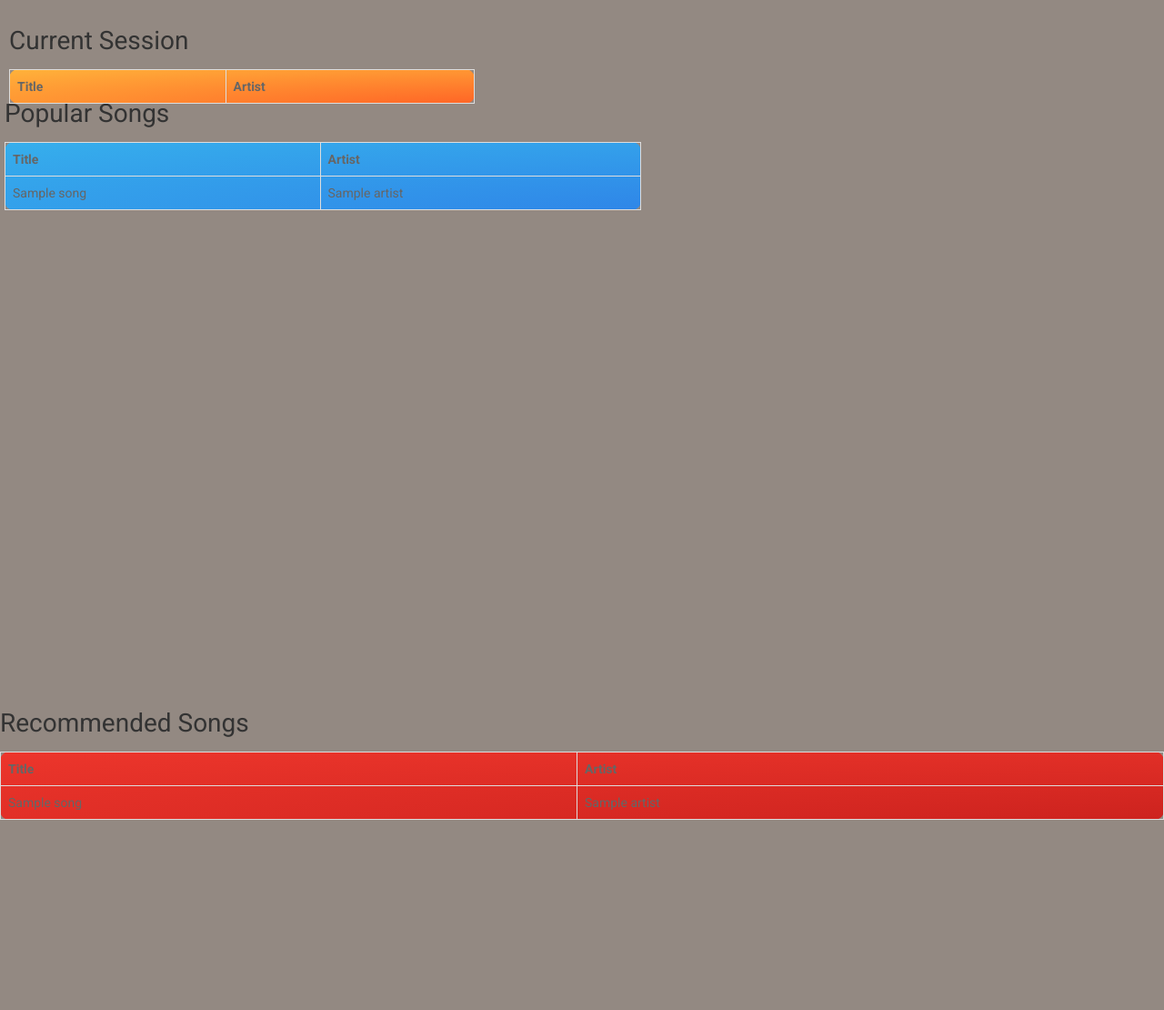
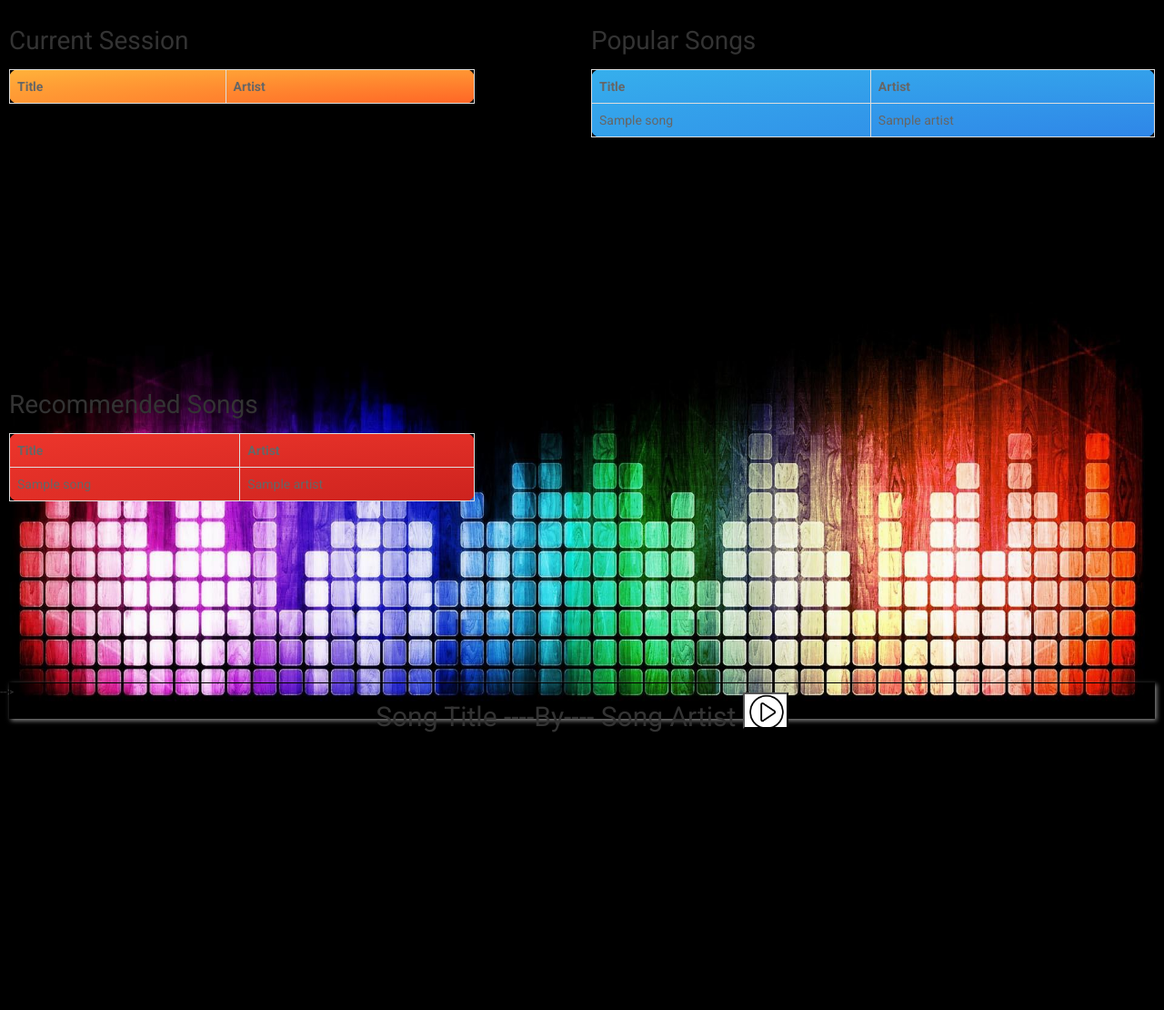
Before and after one commit to tamu-edu-students/tuneinmind, a Flask app: template templates/session.html in a window 1280 px wide; the page is wider, and only the part inside the window is pictured. Shown: that part at 91% size. After the commit the page ends 805 px from the top of that part, so only its background shows below. Run offline with Flask 3, Linux system fonts and the light colour scheme; the template is opened without the code that fills it: most values are stand-ins (such as "Sample title", 1, 10 or a date in 2020); lists and menus that the app fills with data are empty; parts of the project's set-up code (start-up, migrations or seed data) failed here and were passed over; some libraries are stand-ins or nearby versions.

Commit message:
session styling

```diff
--- a/static/demo.css
+++ b/static/demo.css
@@ -1,11 +1,3 @@
-body{
-    background: #938982; /* Old browsers */
-    background-size: cover;
-    height: 100vh;
-    background-attachment: fixed;
-    background-size: 100% 100%;
-}
-
 .fresh-table{
     margin-top: 5px;
 }
--- a/templates/session.html
+++ b/templates/session.html
@@ -2,7 +2,7 @@
 <html>
 <head>
   <meta charset="utf-8">
-  <title>My Music App</title>
+  <title>TuneInMind</title>
   <style>
     /* CSS styles for the layout */
     .row {
@@ -16,13 +16,16 @@
       width: 1600px;
     }
 
-
     body {
       overflow: hidden;
       max-width: 100%;
       margin: 0 auto;
+      background-image: url("../static/assets/img/music_wallpaper.jpg");
+    background-size: cover;
+    height: 100vh;
+    background-attachment: fixed;
+    background-size: 100% 100%;
     }
-
     .col {
       flex: 1;
       padding: 10px;
@@ -80,7 +83,6 @@
       transform: translateX(46px);
     }
 
-
     .recommended {
       position: fixed;
       bottom: 10px;
@@ -133,10 +135,24 @@
     }
 
     .fixed-div-bottom-left {
-        height: 45%;
+        position: fixed;
+        left: 0;
+        bottom: 0;
+        height: 50%;
+        width: 40%;
         overflow-y: scroll;
+        margin-left: 10px;
     }
 
+    .scrollable-div-right {
+        position: absolute;
+        right: 0;
+        top: 0;
+        bottom: 0;
+        width: 50%;
+        overflow-y: scroll;
+        margin-right: 10px;
+    }
 
     .current-session-table {
       border-collapse: collapse;
@@ -173,7 +189,6 @@
     .current-session {
       margin-top: 20px;
     }
-
     .music-player {
       position: absolute;
       bottom: 0;
@@ -197,7 +212,6 @@
       background-size: cover;
     }
 
-
   </style>
     <link rel="stylesheet" href="https://cdnjs.cloudflare.com/ajax/libs/twitter-bootstrap/3.4.1/css/bootstrap.min.css">
     <link href="../static/fresh-bootstrap-table.css" rel="stylesheet" />
@@ -215,8 +229,6 @@
   <script type = "text/javascript" src="../static/Logic.js"></script>
 </head>
 <body>
-
-
   <div class="row">
     <div class="fixed-div-top-left">
         <h2>Current Session</h2>
@@ -288,5 +300,42 @@
     </table>
     </div>
   </div>
+  <div class ='music-player'>
+    <span id="current-song">Song Title</span>
+    <span> ----By----</span>
+    <span id="artist-name">Song Artist</span>
+  <button class = "image-button"></button>
+</div>
+  <!-- <div class="scrollable-div-right">
+    <h2>Popular Songs</h2>
+    <div class = "popular-songs-div">
+      <table class = "songs-table">
+        <thead>
+          <tr>
+            <th>Title</th>
+            <th>Artist</th>
+            <th style="display:none">Song_id</th>
+          </tr>
+        </thead>
+        <tbody>
+          {% for song in songs %}
+          <tr>
+            <td>{{ song.title }}</td>
+            <td>{{ song.artist }}</td>
+            <td style="display:none">{{ song.song_id }}</td>
+          </tr>
+          {% endfor %}
+        </tbody>
+      </table>
+
+    </div>
+    <!-- <ul>
+      {% for song in songs %}
+      <li><a>{{ song.f_name }} - {{ song.a_name }}</a></li>
+      {% endfor %}
+    </ul> -->
+
+  </div> -->
+</div>
 </body>
 </html>
```
Also changed, not shown: static/assets/img/music_wallpaper.jpg (added).
